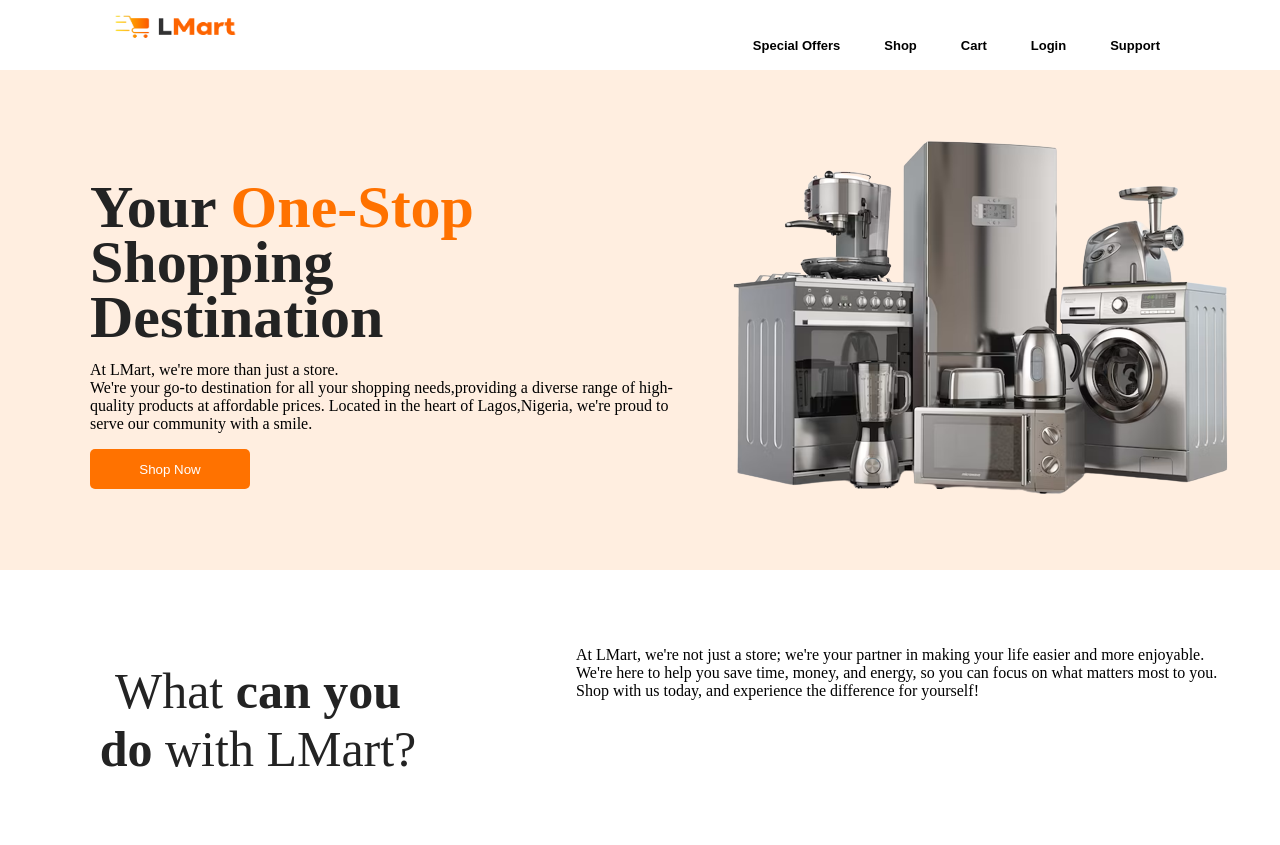
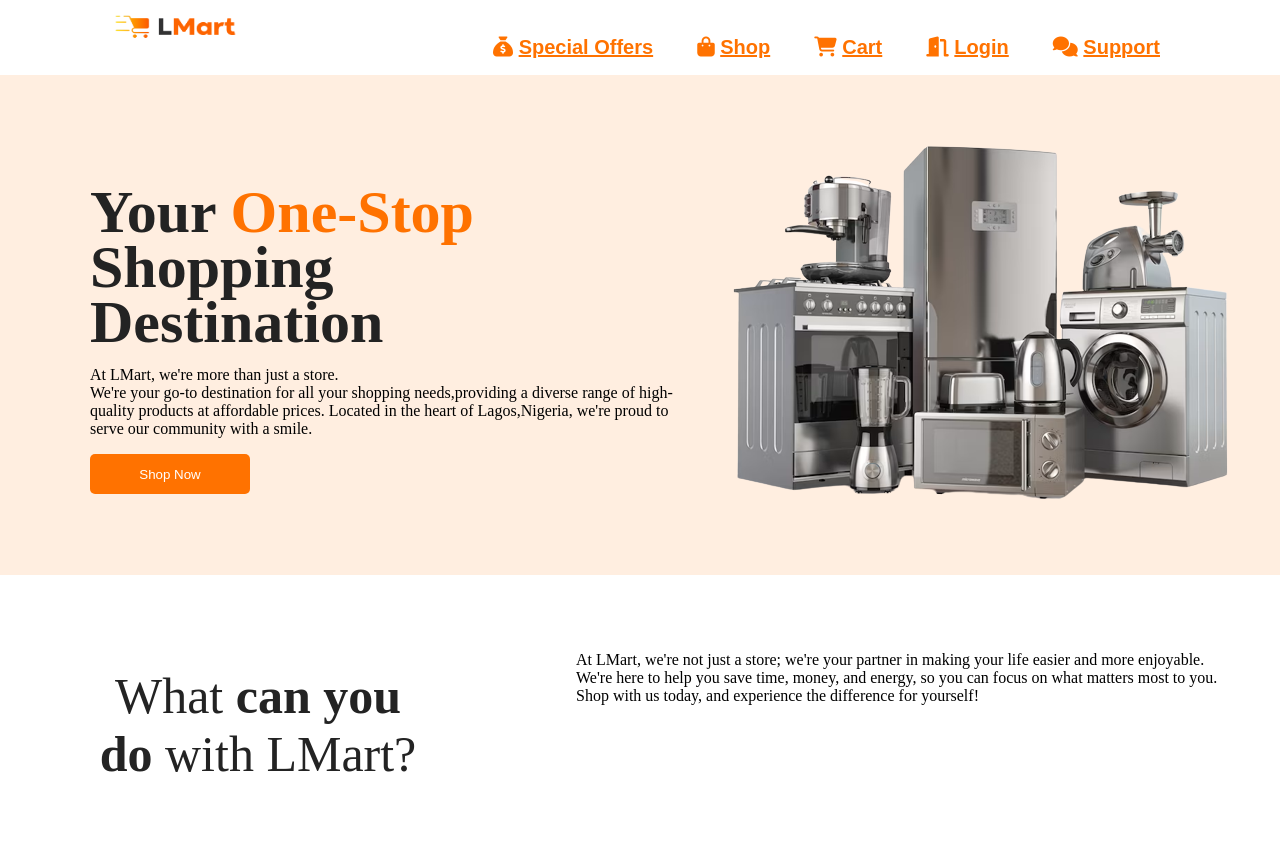
Before and after one commit to khadijahLF/LMart, a plain HTML site: page index.html in a window 1280 px wide. Drawn offline with Linux system fonts and the light colour scheme; some icons are missing.

Commit message:
I added icons to the nav bar. I also increased font size of the nav bar and changed its color to orange. I added a box shadow to the shop button. I filled 2 columns of the product page

```diff
--- a/index.html
+++ b/index.html
@@ -1,25 +1,55 @@
 <!DOCTYPE html>
 <html lang="en">
+
 <head>
     <meta charset="UTF-8">
     <meta name="viewport" content="width=L, initial-scale=1.0">
     <title>Homepage - LMart</title>
     <link rel="stylesheet" href="style.css">
 
-    <link href="//netdna.bootstrapcdn.com/twitter-bootstrap/2.3.2/css/bootstrap-combined.no-icons.min.css" rel="stylesheet"><link href="//netdna.bootstrapcdn.com/font-awesome/3.2.1/css/font-awesome.css" rel="stylesheet">
+    <link href="//netdna.bootstrapcdn.com/twitter-bootstrap/2.3.2/css/bootstrap-combined.no-icons.min.css"
+        rel="stylesheet">
+    <link href="//netdna.bootstrapcdn.com/font-awesome/3.2.1/css/font-awesome.css" rel="stylesheet">
+    <link rel='stylesheet' href='https://cdnjs.cloudflare.com/ajax/libs/font-awesome/6.4.2/css/all.min.css'>
+    <link rel="stylesheet" href="style.css">
+</head>
 
-</head>
 <body>
 
     <section class="menu">
         <a href="#"><img src="images/logo.png" width="150px" height="50px" alt=""></a>
         <nav class="nav-links">
             <ul>
-                    <li><a href="#">Special Offers</a></li>
-                    <li><a href="#">Shop</a></li>
-                    <li><a href="#">Cart</a></li>
-                    <li><a href="#">Login</a></li>
-                    <li><a href="#">Support</a></li>
+                <li>
+                    <a href="#">
+                        <span class="icon"> <i class="fa-solid fa-sack-dollar"></i></span>
+                        <span class="title">Special Offers</span>
+                    </a>
+                </li>
+                <li>
+                    <a href="#">
+                        <span class="icon"><i class="fa-solid fa-bag-shopping"></i></span>
+                        <span class="title">Shop</span>
+                    </a>
+                </li>
+                <li>
+                    <a href="#">
+                        <span class="icon"><i class="fa-solid fa-cart-shopping"></i></span>
+                        <span class="title">Cart</span>
+                    </a>
+                </li>
+                <li>
+                    <a href="#">
+                        <span class="icon"> <i class="fa-solid fa-door-open"></i></span>
+                        <span class="title">Login</span>
+                    </a>
+                </li>
+                <li>
+                    <a href="#">
+                        <span class="icon"> <i class="fa-solid fa-comments"></i></span>
+                        <span class="title">Support</span>
+                    </a>
+                </li>
             </ul>
         </nav>
     </section>
@@ -27,7 +57,9 @@
     <section class="header">
         <div class="left-header">
             <h1 id="head1">Your <strong style="color: #ff7200;">One-Stop</strong> Shopping <br> Destination</h1>
-            <p>At LMart, we're more than just a store. <br>We're your go-to destination for all your shopping needs,providing a diverse range of high-quality products at affordable prices. Located in the heart of Lagos,Nigeria, we're proud to serve our community with a smile.</p>
+            <p>At LMart, we're more than just a store. <br>We're your go-to destination for all your shopping
+                needs,providing a diverse range of high-quality products at affordable prices. Located in the heart of
+                Lagos,Nigeria, we're proud to serve our community with a smile.</p>
             <a href="shop.html"><button class="btn-shop">Shop Now</button></a>
         </div>
 
@@ -45,11 +77,14 @@
 
         <div class="bd-p">
             <p>
-            At LMart, we're not just a store; we're your partner in making your life easier and more enjoyable. We're here to help you save time, money, and energy, so you can focus on what matters most to you. Shop with us today, and experience the difference for yourself!
+                At LMart, we're not just a store; we're your partner in making your life easier and more enjoyable.
+                We're here to help you save time, money, and energy, so you can focus on what matters most to you. Shop
+                with us today, and experience the difference for yourself!
             </p>
         </div>
 
     </section>
 
 </body>
+
 </html>
--- a/style.css
+++ b/style.css
@@ -1,131 +1,116 @@
-body{
-
+body {
   margin: 0px;
-
 }
 
-.menu{
-
-    justify-content:space-between;
+.menu {
+  justify-content: space-between;
   align-items: start;
   display: flex;
   margin: 0px 100px 0 100px;
 }
 
-.nav-links{
+.nav-links {
   flex: 1;
   text-align: right;
 }
 
-.nav-links ul li{
+.nav-links ul li {
   list-style: none;
   display: inline-block;
   position: relative;
   margin-top: 20px;
 }
 
-.nav-links ul li a{
-
+.nav-links ul li a {
   text-decoration: none;
   padding: 20px;
   font-family: Arial, Helvetica, sans-serif;
-    font-size: 13px;
-    color: black;
+  font-size: 20px;
+  color:#ff7200;
   font-weight: 700;
 }
-.nav-links ul li a:hover{
-
+.nav-links ul li a:hover {
   color: #ff7200;
 }
-
-
-.header{
+.title{
+    text-decoration: underline;
+}
+.header {
   background-color: #ff73001f;
-    display:flex;
+  display: flex;
   height: 500px;
   flex-wrap: wrap;
 }
 
-#head1{
+#head1 {
   font-size: 60px;
   line-height: 55px;
   color: #232323;
-    flex:100%;
+  flex: 100%;
   margin: 0%;
   margin-top: 60px;
 }
-.left-header{
-    flex:  40%;
+.left-header {
+  flex: 40%;
   padding: 50px 0px 10px 0px;
   padding-left: 90px;
 }
 
-.right-header{
+.right-header {
   padding-top: 40px;
-    flex:  40%;
+  flex: 40%;
 }
 
-.btn-shop{
-    width:160px;
+.btn-shop {
+  width: 160px;
   height: 40px;
   background-color: #ff7200;
   border: none;
   border-radius: 5px;
   color: #fff;
+  transition: ease-in-out 200ms;
 }
 
-.btn-shop:hover{
+.btn-shop:hover {
   background-color: #232323;
-
-
 }
 
-
-.web-body h1{
+.web-body h1 {
   text-align: center;
   font-size: 35px;
 }
 
-.container{
-
+.container {
   display: flex;
   margin: 0px 100px 0px 100px;
   flex-wrap: wrap;
-
 }
 
-
-.col-1{
-
+.col-1 {
   flex: 30%;
   background-color: #efe6de;
   margin: 10px;
   border: 1px solid #ff7200;
   border-radius: 8px;
   flex-wrap: wrap;
-
 }
 
-.col-2{
-
+.col-2 {
   flex: 30%;
   background-color: #efe6de;
   margin: 10px;
   border: 1px solid #ff7200;
   border-radius: 8px;
   flex-wrap: wrap;
-
 }
 
-.col-3{
-
+.col-3 {
   flex: 30%;
   background-color: #efe6de;
   margin: 10px;
   border: 1px solid #ff7200;
   border-radius: 8px;
   flex-wrap: wrap;
-
 }
 
 .imgs {
@@ -134,19 +119,18 @@
   border-top-left-radius: 8px;
 }
 
-.web-body h1{
+.web-body h1 {
   font-size: 50px;
   color: #232323;
   font-weight: 200;
 }
 
-#shop-id{
+#shop-id {
   text-align: center;
 }
 
-.btn-cart{
-
-    width:150px;
+.btn-cart {
+  width: 150px;
   height: 40px;
   background-color: #ff7200;
   border: none;
@@ -156,8 +140,7 @@
   margin-bottom: 20px;
 }
 
-.price-style{
-
+.price-style {
   text-align: center;
 }
 
@@ -166,36 +149,32 @@
 }
 
 @media (max-width: 600px) {
-
-.container{
+  .container {
     display: block;
   }
 }
 
-.container2{
-
+.container2 {
   display: flex;
   margin: 0px 100px 0px 200px;
   flex-wrap: wrap;
-    flex:100%;
-
+  flex: 100%;
 }
 
-.web-body{
+.web-body {
   display: flex;
   flex-wrap: wrap;
 }
 
-.bd-text{
-    flex:40%;
+.bd-text {
+  flex: 40%;
   height: 150px;
   flex-wrap: wrap;
   margin-top: 50px;
 }
 
-
-.bd-p{
-    flex:50%;
+.bd-p {
+  flex: 50%;
   height: 150px;
   flex-wrap: wrap;
   font-size: 16px;
```
Also changed, not shown: shop.html (+8 -5 lines). Lines whose indentation alone changed are shown as unchanged.
